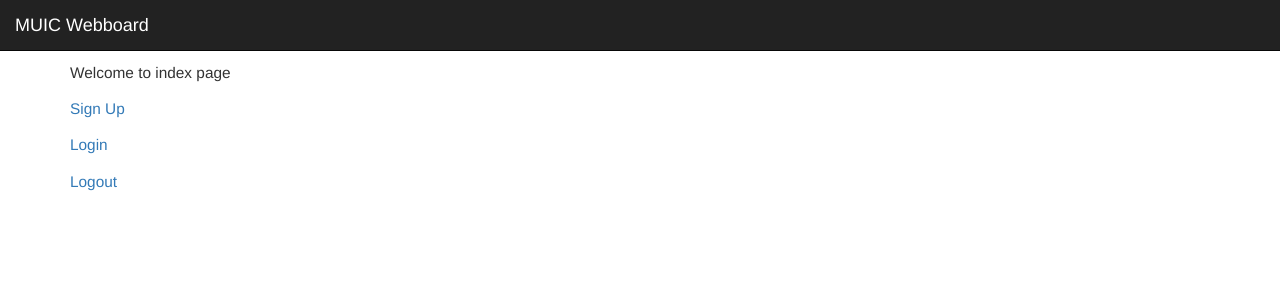
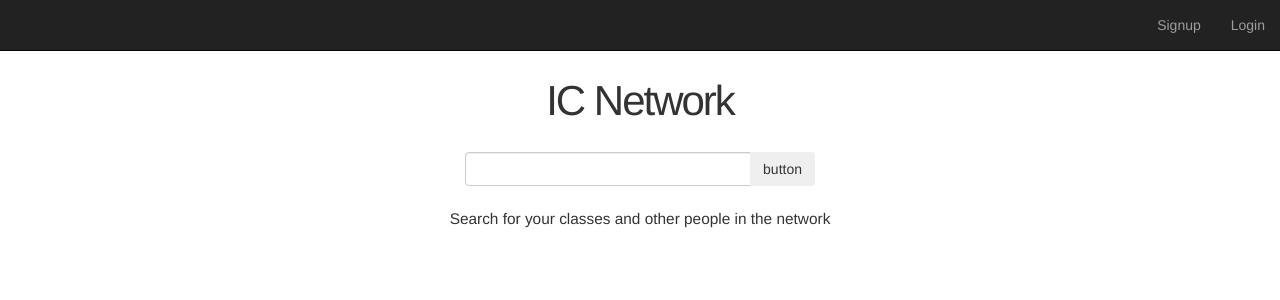
Before and after one commit to MUICProgrammingClub/muicwebboard, a Flask app: page / in a window 1280 px wide. Shown: the top 300 px of the page. Run offline with Flask 2, Linux system fonts and the light colour scheme; some libraries are stand-ins or nearby versions.

Commit message:
Fix css and html to fix the design

```diff
--- a/app/static/css/main.css
+++ b/app/static/css/main.css
@@ -14,6 +14,16 @@ textarea {
 
 .center {
   text-align: center;
+}
+
+.center-block {
+  display: block;
+  margin-left: auto;
+  margin-right: auto;
+}
+
+.element{
+  .center-block()
 }
 
 .center h1 {
--- a/app/templates/base.html.j2
+++ b/app/templates/base.html.j2
@@ -19,7 +19,10 @@
     <div class="navbar-header">
       <a class="navbar-brand" href="/">MUIC Webboard</a>
     </div>
-
+    <ul class="nav navbar-nav navbar-right">
+          <li><a href="/signup">Signup</a></li>
+          <li><a href="/login">Login</a></li>
+    </ul>
   </div><!-- /.container-fluid -->
   </nav>
   {% for message in get_flashed_messages() %}
--- a/app/templates/index.html.j2
+++ b/app/templates/index.html.j2
@@ -1,7 +1,44 @@
-{% extends "base.html.j2" %}
-{% block content %}
-  <p>Welcome to index page</p>
-  <p><a href="/signup">Sign Up</a></p>
-  <p><a href="/login">Login</a></p>
-  <p><a href="/logout">Logout</a></p>
-{% endblock %}
+<!DOCTYPE html>
+<html>
+<head>
+  {% if title %}
+  <title>{{ title }} - MUIC Webboard</title>
+  {% else %}
+  <title>MUIC Webboard</title>
+  {% endif %}
+  <link rel="stylesheet" href="/static/css/bootstrap.min.css" rel="stylesheet" media="screen">
+  <link rel="stylesheet" href="/static/css/main.css">
+  <script src="http://code.jquery.com/jquery-latest.js"></script>
+  <script src="/static/js/bootstrap.min.js"></script>
+  <meta name="viewport" content="width=device-width, initail-scale=1.0">
+</head>
+<body>
+  <nav class="navbar navbar-inverse navbar-fixed-top">
+  <div class="container-fluid">
+    <!-- Brand and toggle get grouped for better mobile display -->
+    <div class="navbar-header">
+    </div>
+    <ul class="nav navbar-nav navbar-right">
+          <li><a href="/signup">Signup</a></li>
+          <li><a href="/login">Login</a></li>
+    </ul>
+  </div><!-- /.container-fluid -->
+  </nav>
+  {% for message in get_flashed_messages() %}
+    <div class="flash">{{ message }}</div>
+  {% endfor %}
+  <div class="container">
+  	<h1> IC Network</h1>
+  	<div class="col-md-4 col-md-offset-4">
+  	<div class="col-lg-16">
+	  <div class="input-group ">
+		    	<input class="form-control" type="text">
+		    	<span class="input-group-btn"><button class="btn">button</button></span>
+		    </div>
+	    </div>
+	    </br>
+  	</div>
+  </div>
+  <p style="text-align: center">Search for your classes and other people in the network<p>
+</body>
+</html>
```
